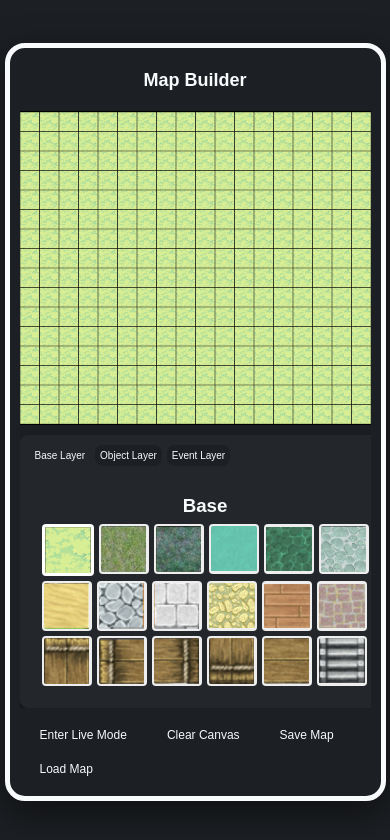
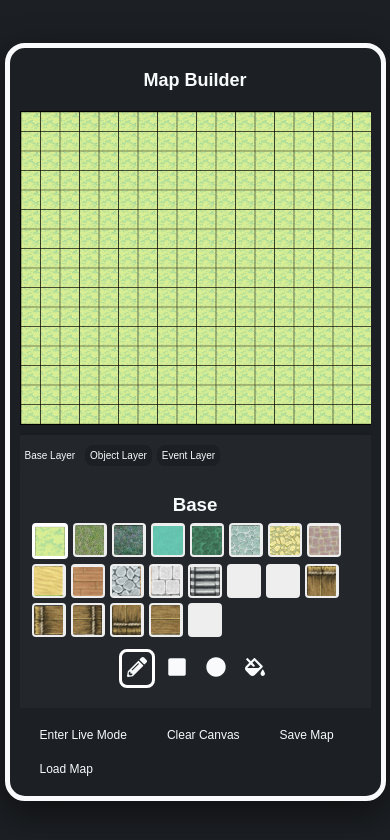
Before and after one commit to butlerem/fantasy-map-builder, a React (Vite) app: page / in a window 390 px wide. Shown: the top 840 px of the page. Built offline with nearby package versions, Linux system fonts and the light colour scheme; a web font is replaced by a local one.

Commit message:
Add live preview for shape tools, implement fill tool, use react-icons

```diff
--- a/package.json
+++ b/package.json
@@ -15,7 +15,8 @@
     "pixi": "^0.3.1",
     "pixi.js": "^8.8.1",
     "react": "^19.0.0",
-    "react-dom": "^19.0.0"
+    "react-dom": "^19.0.0",
+    "react-icons": "^5.5.0"
   },
   "devDependencies": {
     "@eslint/js": "^9.21.0",
--- a/src/App.jsx
+++ b/src/App.jsx
@@ -6,6 +6,8 @@ import Toolbar from "./components/Toolbar";
 
 function App() {
   const [activeLayer, setActiveLayer] = useState("base");
+  const [drawingTool, setDrawingTool] = useState("pencil");
+
   const [selectedTiles, setSelectedTiles] = useState({
     base: "grass",
     overlay: "flower",
@@ -20,6 +22,7 @@ function App() {
           <MapCanvas
             activeLayer={activeLayer}
             selectedTile={selectedTiles[activeLayer]}
+            drawingTool={drawingTool}
           />
         </div>
         <div className="tile-palette-container">
@@ -28,6 +31,8 @@ function App() {
             setActiveLayer={setActiveLayer}
             selectedTiles={selectedTiles}
             setSelectedTiles={setSelectedTiles}
+            onToolSelect={setDrawingTool}
+            drawingTool={drawingTool}
           />
         </div>
       </div>
--- a/src/components/MapCanvas.jsx
+++ b/src/components/MapCanvas.jsx
@@ -1,31 +1,147 @@
-import React, { useRef, useEffect, useContext } from "react";
+import React, { useRef, useEffect, useContext, useState } from "react";
 import { MapContext } from "../context/MapContext";
 import tileImages from "../assets/tileImages";
 import getFrameForEvent from "../assets/eventSprites";
-import objects from "../assets/autoExteriorObjects"; // Adjust the path if needed
+import objects from "../assets/autoExteriorObjects";
 
-// Define the grid dimensions
 const GRID_WIDTH = 18;
 const GRID_HEIGHT = 16;
 const TILE_SIZE = 46;
 
-const MapCanvas = ({ activeLayer, selectedTile }) => {
+const MapCanvas = ({ activeLayer, selectedTile, drawingTool }) => {
   const canvasRef = useRef(null);
+  // Access grid and update functions from MapContext
+  const {
+    gridBase,
+    gridOverlay,
+    placedObjects,
+    animatedEvents,
+    updateTile,
+    setGridBase,
+  } = useContext(MapContext);
 
-  // Destructure grid data and update functions from the MapContext
-  const { gridBase, gridOverlay, placedObjects, animatedEvents, updateTile } =
-    useContext(MapContext);
+  // Local state to record the starting grid coordinate and current mouse position for shape preview.
+  const [startPos, setStartPos] = useState(null);
+  const [currentPos, setCurrentPos] = useState(null);
 
-  // Function to draw the entire grid including base, overlay, objects, and animated events.
+  // Function to convert a mouse event into grid coordinates, accounting for canvas scaling.
+  const getGridCoords = (e) => {
+    const canvas = canvasRef.current;
+    const rect = canvas.getBoundingClientRect();
+    const scaleX = canvas.width / rect.width;
+    const scaleY = canvas.height / rect.height;
+    return {
+      x: Math.floor(((e.clientX - rect.left) * scaleX) / TILE_SIZE),
+      y: Math.floor(((e.clientY - rect.top) * scaleY) / TILE_SIZE),
+    };
+  };
+
+  // Mouse down: draw a single tile (pencil) or record the starting position for a shape.
+  const handleMouseDown = (e) => {
+    if (activeLayer !== "base") {
+      updateTile(e, activeLayer, "down", selectedTile);
+      return;
+    }
+    // If fill tool is selected, fill the entire grid immediately.
+    if (drawingTool === "fill") {
+      setGridBase((prev) => prev.map((row) => row.map(() => selectedTile)));
+      // Optionally, reset the drawing tool back to pencil after fill.
+      // onToolSelect("pencil");  // if you have access to change it here, or do it in App.
+      return;
+    }
+    // If using pencil tool, update as usual.
+    if (drawingTool === "pencil") {
+      updateTile(e, activeLayer, "down", selectedTile);
+    } else {
+      // For shape tools, record the starting grid coordinate.
+      const pos = getGridCoords(e);
+      setStartPos(pos);
+      setCurrentPos(pos); // Initialize preview position.
+    }
+  };
+
+  // Mouse move: update drawing. For shape tools, update current position for preview.
+  const handleMouseMove = (e) => {
+    if (e.buttons === 0) return; // Only process if a button is pressed.
+    if (activeLayer !== "base") {
+      updateTile(e, activeLayer, "move", selectedTile);
+      return;
+    }
+    if (drawingTool === "pencil") {
+      updateTile(e, activeLayer, "move", selectedTile);
+    } else if (startPos) {
+      const pos = getGridCoords(e);
+      setCurrentPos(pos);
+    }
+  };
+
+  // Mouse up: finalize the shape drawing and clear preview states.
+  const handleMouseUp = (e) => {
+    if (activeLayer !== "base") {
+      updateTile(e, activeLayer, "up", selectedTile);
+      return;
+    }
+    if (drawingTool === "pencil") {
+      updateTile(e, activeLayer, "up", selectedTile);
+    } else if (startPos) {
+      let endPos = getGridCoords(e);
+
+      // Force a minimum shape size if no drag occurred.
+      if (startPos.x === endPos.x && startPos.y === endPos.y) {
+        endPos = { x: startPos.x + 1, y: startPos.y + 1 };
+      }
+
+      if (drawingTool === "rectangle") {
+        const xStart = Math.min(startPos.x, endPos.x);
+        const xEnd = Math.max(startPos.x, endPos.x);
+        const yStart = Math.min(startPos.y, endPos.y);
+        const yEnd = Math.max(startPos.y, endPos.y);
+        setGridBase((prev) => {
+          const newGrid = prev.map((row) => row.slice());
+          for (let y = yStart; y <= yEnd; y++) {
+            for (let x = xStart; x <= xEnd; x++) {
+              newGrid[y][x] = selectedTile;
+            }
+          }
+          return newGrid;
+        });
+      } else if (drawingTool === "circle") {
+        const centerX = (startPos.x + endPos.x) / 2;
+        const centerY = (startPos.y + endPos.y) / 2;
+        const radius =
+          Math.max(
+            Math.abs(endPos.x - startPos.x),
+            Math.abs(endPos.y - startPos.y)
+          ) / 2;
+        setGridBase((prev) => {
+          const newGrid = prev.map((row) => row.slice());
+          for (let y = 0; y < GRID_HEIGHT; y++) {
+            for (let x = 0; x < GRID_WIDTH; x++) {
+              if (
+                Math.pow(x - centerX, 2) + Math.pow(y - centerY, 2) <=
+                Math.pow(radius, 2)
+              ) {
+                newGrid[y][x] = selectedTile;
+              }
+            }
+          }
+          return newGrid;
+        });
+      }
+      // Clear preview states.
+      setStartPos(null);
+      setCurrentPos(null);
+    }
+  };
+
+  // Draw the entire grid including base layer, overlay, objects, events, and preview shape.
   const drawGrid = () => {
     const canvas = canvasRef.current;
     if (!canvas) return;
     const ctx = canvas.getContext("2d");
-
-    // Clear the canvas before drawing
     ctx.clearRect(0, 0, canvas.width, canvas.height);
 
-    // --- Draw Base Layer ---
+    // Draw Base Layer tiles.
     for (let y = 0; y < GRID_HEIGHT; y++) {
       for (let x = 0; x < GRID_WIDTH; x++) {
         const tileType = gridBase[y][x];
@@ -49,8 +165,7 @@ const MapCanvas = ({ activeLayer, selectedTile }) => {
       }
     }
 
-    // --- Draw 1x1 Overlay Layer ---
-    // (Assuming overlay tiles are still drawn from tileImages)
+    // Draw 1x1 Overlay Layer tiles.
     for (let y = 0; y < GRID_HEIGHT; y++) {
       for (let x = 0; x < GRID_WIDTH; x++) {
         const tileType = gridOverlay[y][x];
@@ -71,22 +186,15 @@ const MapCanvas = ({ activeLayer, selectedTile }) => {
       }
     }
 
-    // --- Draw Placed Multi-Tile Objects Using the Atlas ---
-    // Here we use the new atlas objects from autoExteriorObjects.
+    // Draw placed multi-tile objects.
     placedObjects.forEach((obj) => {
       const def = objects[obj.type];
       if (def) {
         const frame = def.getFrame();
-        // Calculate how many cells the object occupies based on its natural size.
         const gridSpanWidth = def.gridWidth * TILE_SIZE;
         const gridSpanHeight = def.gridHeight * TILE_SIZE;
-
-        // Instead of scaling the image to fill the grid span,
-        // draw it at its natural size (frame.w x frame.h)
-        // and compute offsets to center it in the grid area.
         const offsetX = (gridSpanWidth - frame.w) / 2;
         const offsetY = (gridSpanHeight - frame.h) / 2;
-
         ctx.drawImage(
           def.image,
           frame.x,
@@ -101,7 +209,7 @@ const MapCanvas = ({ activeLayer, selectedTile }) => {
       }
     });
 
-    // --- Draw Animated Events ---
+    // Draw animated events.
     animatedEvents.forEach((event) => {
       const spriteData = getFrameForEvent(event.type, event.frame);
       if (spriteData && spriteData.image.complete) {
@@ -120,29 +228,72 @@ const MapCanvas = ({ activeLayer, selectedTile }) => {
         spriteData.image.onload = () => drawGrid();
       }
     });
+
+    // Draw shape preview if applicable.
+    const drawPreview = (ctx) => {
+      if (!startPos || !currentPos || drawingTool === "pencil") return;
+      ctx.save();
+      ctx.strokeStyle = "rgba(255, 255, 255, 0.8)";
+      ctx.lineWidth = 2;
+      ctx.setLineDash([5, 3]);
+
+      if (drawingTool === "rectangle") {
+        const xStart = Math.min(startPos.x, currentPos.x);
+        const xEnd = Math.max(startPos.x, currentPos.x);
+        const yStart = Math.min(startPos.y, currentPos.y);
+        const yEnd = Math.max(startPos.y, currentPos.y);
+        ctx.strokeRect(
+          xStart * TILE_SIZE,
+          yStart * TILE_SIZE,
+          (xEnd - xStart + 1) * TILE_SIZE,
+          (yEnd - yStart + 1) * TILE_SIZE
+        );
+      } else if (drawingTool === "circle") {
+        const centerX = (startPos.x + currentPos.x) / 2;
+        const centerY = (startPos.y + currentPos.y) / 2;
+        const radius =
+          (Math.max(
+            Math.abs(currentPos.x - startPos.x),
+            Math.abs(currentPos.y - startPos.y)
+          ) /
+            2) *
+          TILE_SIZE;
+        ctx.beginPath();
+        ctx.arc(
+          centerX * TILE_SIZE,
+          centerY * TILE_SIZE,
+          radius,
+          0,
+          2 * Math.PI
+        );
+        ctx.stroke();
+      }
+      ctx.restore();
+    };
+
+    drawPreview(ctx);
   };
 
-  // Redraw the grid whenever the grid layers or animated events change.
   useEffect(() => {
     drawGrid();
-  }, [gridBase, gridOverlay, placedObjects, animatedEvents]);
-
-  const handleMouseEvent = (e, eventType) => {
-    if (eventType === "move" && e.buttons !== 1) return;
-    if (typeof updateTile === "function") {
-      updateTile(e, activeLayer, eventType, selectedTile);
-    }
-  };
+  }, [
+    gridBase,
+    gridOverlay,
+    placedObjects,
+    animatedEvents,
+    startPos,
+    currentPos,
+  ]);
 
   return (
     <canvas
       ref={canvasRef}
       width={GRID_WIDTH * TILE_SIZE}
       height={GRID_HEIGHT * TILE_SIZE}
-      onMouseDown={(e) => handleMouseEvent(e, "down")}
-      onMouseMove={(e) => handleMouseEvent(e, "move")}
-      onMouseUp={(e) => handleMouseEvent(e, "up")}
-      onMouseLeave={(e) => handleMouseEvent(e, "leave")}
+      onMouseDown={handleMouseDown}
+      onMouseMove={handleMouseMove}
+      onMouseUp={handleMouseUp}
+      onMouseLeave={handleMouseUp}
       style={{ border: "1px solid #000" }}
     />
   );
--- a/src/components/TilePalette.jsx
+++ b/src/components/TilePalette.jsx
@@ -1,13 +1,20 @@
-// src/components/TilePalette.jsx
 import React from "react";
 import tileImages from "../assets/tileImages";
-// Import atlas-based objects for the overlay layer.
 import atlasObjects from "../assets/autoExteriorObjects";
 import getFrameForEvent from "../assets/eventSprites";
+import { FaPencilAlt, FaSquare, FaCircle, FaFillDrip } from "react-icons/fa";
 
 const TILE_SIZE = 46;
 
-const TilePalette = ({ title, tiles, selectedTile, onSelect, layer }) => {
+const TilePalette = ({
+  title,
+  tiles,
+  selectedTile,
+  onSelect,
+  onToolSelect,
+  layer,
+  drawingTool,
+}) => {
   return (
     <div
       style={{
@@ -19,7 +26,6 @@ const TilePalette = ({ title, tiles, selectedTile, onSelect, layer }) => {
     >
       <h3 style={{ marginBottom: "5px" }}>{title}</h3>
 
-      {/* Toolbox Grid (flex wrap) */}
       <div
         className="toolbox"
         style={{
@@ -31,32 +37,19 @@ const TilePalette = ({ title, tiles, selectedTile, onSelect, layer }) => {
       >
         {tiles.map((tile) => {
           if (tile === null) return null;
-
-          // Default dimensions for 1x1 tiles.
           let tileWidth = TILE_SIZE;
           let tileHeight = TILE_SIZE;
-
-          // Variables for rendering preview.
           let imgSrc = null;
           let spriteStyle = {};
 
           if (layer === "base") {
-            // For base layer, use individual tile images.
             imgSrc = tileImages[tile];
           } else if (layer === "overlay") {
-            // For overlay (objects) layer, look up the atlas object.
             const objDef = atlasObjects[tile];
             if (objDef) {
-              // Currently:
-              // tileWidth = objDef.gridWidth * TILE_SIZE;
-              // tileHeight = objDef.gridHeight * TILE_SIZE;
-
-              // Instead, use the object's actual frame dimensions:
               const frame = objDef.getFrame();
               tileWidth = frame.w;
               tileHeight = frame.h;
-
-              // Then apply background cropping at 1:1 scale:
               spriteStyle = {
                 width: tileWidth,
                 height: tileHeight,
@@ -66,13 +59,10 @@ const TilePalette = ({ title, tiles, selectedTile, onSelect, layer }) => {
               };
             }
           } else if (layer === "events") {
-            // For events, use getFrameForEvent to get the cropped region.
             const eventSprite = getFrameForEvent(tile, 1);
             if (eventSprite) {
-              // Use the frame dimensions from the event sprite.
               tileWidth = eventSprite.sWidth;
               tileHeight = eventSprite.sHeight;
-              // Set inline style so that only the cropped region is shown.
               spriteStyle = {
                 width: tileWidth,
                 height: tileHeight,
@@ -101,9 +91,10 @@ const TilePalette = ({ title, tiles, selectedTile, onSelect, layer }) => {
                 cursor: "pointer",
                 background: "#eee",
                 overflow: "hidden",
+                borderRadius: "4px",
+                margin: "2px",
               }}
             >
-              {/** For base layer, we render an <img>; for overlay and events, we render a div with background cropping */}
               {layer === "base" && imgSrc ? (
                 <img
                   src={imgSrc.src}
@@ -121,8 +112,74 @@ const TilePalette = ({ title, tiles, selectedTile, onSelect, layer }) => {
           );
         })}
       </div>
+      {layer === "base" && (
+        <div
+          className="shapes"
+          style={{
+            marginTop: "10px",
+            display: "flex",
+            gap: "5px",
+          }}
+        >
+          <button
+            onClick={() => onToolSelect("pencil")}
+            style={{
+              border:
+                drawingTool === "pencil"
+                  ? "3px solid white"
+                  : "2px solid transparent",
+              background: "none",
+              padding: "5px",
+              cursor: "pointer",
+            }}
+          >
+            <FaPencilAlt size={20} color="var(--white)" />
+          </button>
+          <button
+            onClick={() => onToolSelect("rectangle")}
+            style={{
+              border:
+                drawingTool === "rectangle"
+                  ? "3px solid white"
+                  : "2px solid transparent",
+              background: "none",
+              padding: "5px",
+              cursor: "pointer",
+            }}
+          >
+            <FaSquare size={20} color="var(--white)" />
+          </button>
+          <button
+            onClick={() => onToolSelect("circle")}
+            style={{
+              border:
+                drawingTool === "circle"
+                  ? "3px solid white"
+                  : "2px solid transparent",
+              background: "none",
+              padding: "5px",
+              cursor: "pointer",
+            }}
+          >
+            <FaCircle size={20} color="var(--white)" />
+          </button>
+          <button
+            onClick={() => onToolSelect("fill")}
+            style={{
+              border:
+                drawingTool === "fill"
+                  ? "3px solid white"
+                  : "2px solid transparent",
+              background: "none",
+              padding: "5px",
+              cursor: "pointer",
+            }}
+          >
+            <FaFillDrip size={20} color="var(--white)" />
+          </button>
+        </div>
+      )}
 
-      {/* Eraser option for non-base layers */}
       {layer !== "base" && (
         <div
           className="eraser"
--- a/src/components/TilePaletteMenu.jsx
+++ b/src/components/TilePaletteMenu.jsx
@@ -1,4 +1,4 @@
-// src/components/TilePaletteMenu.jsx
+// In TilePaletteMenu.jsx
 import React from "react";
 import TilePalette from "./TilePalette";
 
@@ -7,6 +7,8 @@ const TilePaletteMenu = ({
   setActiveLayer, // Function to change the active layer
   selectedTiles, // Object containing the selected tile for each layer
   setSelectedTiles, // Function to update the selected tile for a given layer
+  onToolSelect,
+  drawingTool, // Rename from setDrawingTool to onToolSelect to match the prop passed from App
 }) => {
   return (
     <div className="tile-palette">
@@ -43,27 +45,34 @@ const TilePaletteMenu = ({
             "water",
             "water2",
             "road2",
+            "road",
+            "brick",
             "sand",
+            "tile",
             "stone2",
             "tile2",
-            "road",
 
-            "tile",
-            "brick",
+            "stairs",
+            "brick2",
+
+            "brick4",
             "three",
             "two",
             "one",
             "five",
             "four",
-            "stairs",
+            "brick3",
           ]}
           selectedTile={selectedTiles.base}
           onSelect={(tile) =>
             setSelectedTiles((prev) => ({ ...prev, base: tile }))
           }
+          onToolSelect={onToolSelect}
+          drawingTool={drawingTool} // Forward the drawingTool
           layer="base"
         />
       )}
+
       {activeLayer === "overlay" && (
         <TilePalette
           title="Objects"
@@ -84,14 +93,12 @@ const TilePaletteMenu = ({
             "pot",
             "flowers",
             "flowers2",
-
             "vines",
             "fence7",
             "fence3",
             "plants5",
             "tree1",
             "tree2",
-
             "shop",
           ]}
           selectedTile={selectedTiles.overlay}
@@ -104,7 +111,6 @@ const TilePaletteMenu = ({
       {activeLayer === "events" && (
         <TilePalette
           title="Events"
-          // Events keys remain unchanged.
           tiles={[
             "boy",
             "girl",
--- a/src/context/MapProvider.jsx
+++ b/src/context/MapProvider.jsx
@@ -1,7 +1,6 @@
 import React, { useState, useEffect } from "react";
 import { MapContext } from "./MapContext";
 import { saveMap, loadMap } from "../utils/storage";
-// Import atlas-based objects from autoExteriorObjects.
 import objects from "../assets/autoExteriorObjects";
 
 const TILE_SIZE = 46;
@@ -149,6 +148,7 @@ export default function MapProvider({ children }) {
   // Provide all state and handler functions via context.
   const value = {
     gridBase,
+    setGridBase,
     gridOverlay,
     placedObjects,
     animatedEvents,
--- a/src/index.css
+++ b/src/index.css
@@ -49,6 +49,8 @@ body {
   flex: 1;
   display: flex;
   flex-direction: row;
+  justify-content: space-between;
+  align-items: center;
   gap: 10px;
   overflow: auto;
 }
@@ -56,9 +58,10 @@ body {
 .canvas-container {
   flex: 3;
   display: flex;
-  justify-content: center;
+  justify-content: flex-start;
   align-items: center;
   overflow: auto;
+  max-width: 800px;
 }
 
 .canvas-container canvas {
@@ -73,6 +76,7 @@ body {
   display: flex;
   flex-direction: column;
   align-items: center;
+  justify-content: flex-start;
   height: 95%;
   overflow-y: auto;
   overflow-x: hidden;
@@ -138,4 +142,13 @@ button.active {
     width: 100%;
     max-width: none;
   }
+  .toolbox .icon {
+    width: 30px !important;
+    height: 30px !important;
+  }
+  .toolbox .icon img {
+    width: 100%;
+    height: 100%;
+    object-fit: contain;
+  }
 }
```
Also changed, not shown: 1 other file (tests, documents, lock files or other folders).
